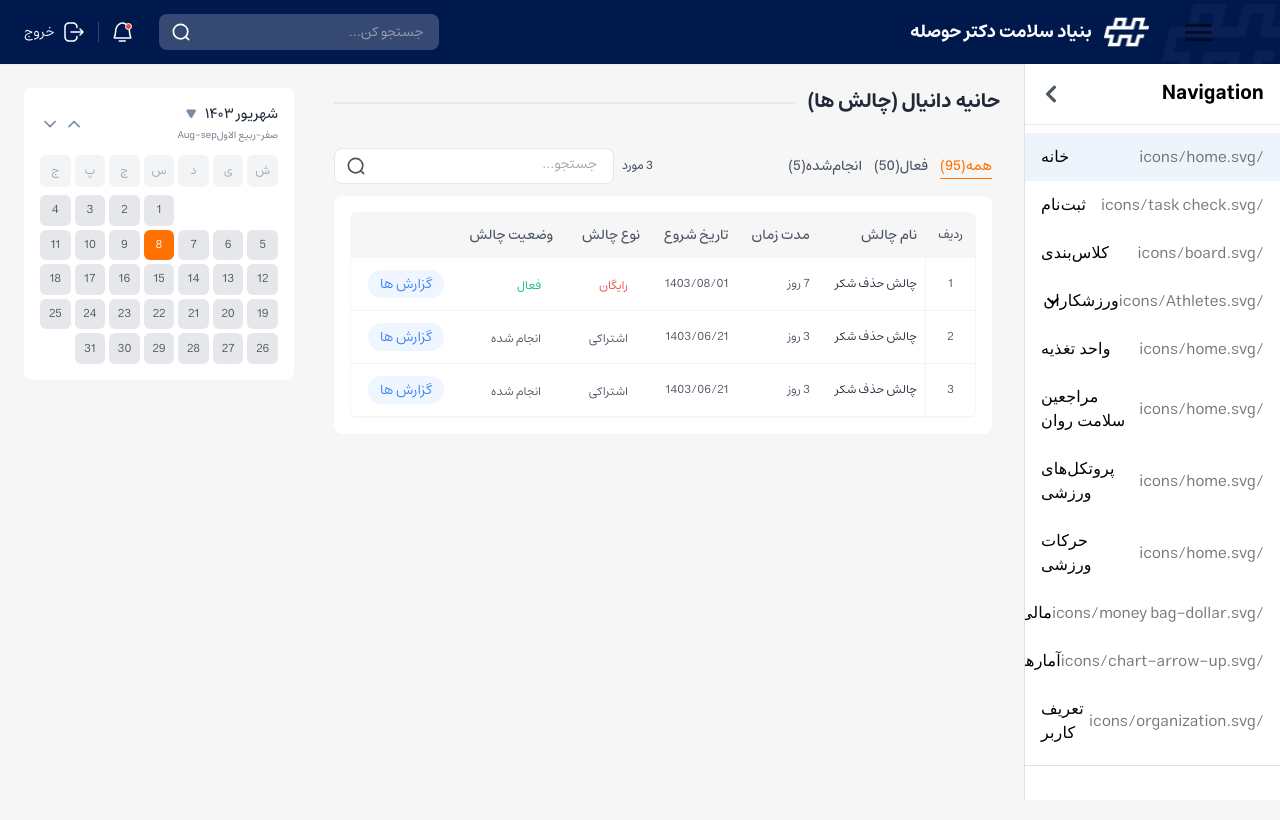
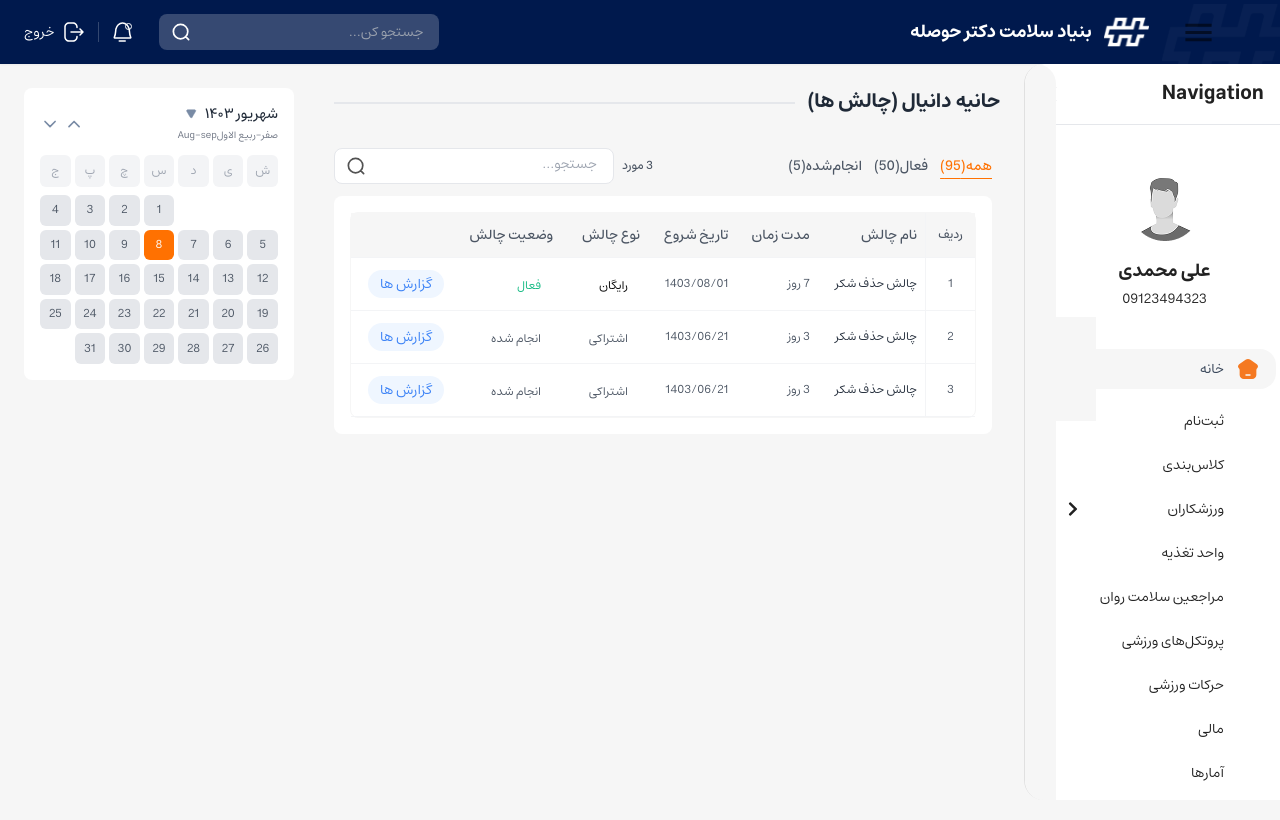
Before and after one commit to mirnajafi/ERP_hoseleh_V1.0, a Next.js app: page / in a window 1280 px wide. Both pictures are taken after a click on the button 1198 px from the left and 32 px from the top of the page. Shown: the top 820 px of the page. Built offline with nearby package versions, Linux system fonts and the light colour scheme; a web font is replaced by a local one.

Commit message:
many changes addedto the sidebar

```diff
--- a/src/components/layout/Header.tsx
+++ b/src/components/layout/Header.tsx
@@ -5,9 +5,22 @@ import SearchInput from "../SearchInput/SearchInput";
 import { useState } from "react";
 import Sidebar from "../sidebar/Sidebar";
 import SidebarToggle from "../sidebar/SidebarToggle";
+import { usePathname } from "next/navigation";
 
 const Header = () => {
   const [isSidebarOpen, setIsSidebarOpen] = useState(false);
+  const pathname = usePathname();
+
+  // Define the background color for the sidebar based on the current page
+  const getSidebarBgColor = () => {
+    if (pathname === "") return "bg-deep-blue";
+    if (pathname === "/register") return "bg-green";
+    if (pathname === "/classification") return "bg-orange";
+    if (pathname === "/athletes") return "bg-red";
+    return "bg-secondry-blue-900"; // Default color
+  };
+
+  const sidebarBgColor = getSidebarBgColor();
 
   return (
     <header className="h-16 bg-secondry-blue-900 shadow-sm fixed top-0 left-0 right-0 flex items-center justify-between px-6 overflow-hidden z-50">
@@ -20,7 +33,7 @@ const Header = () => {
       {/* Right Side Group */}
       <div className="flex items-center gap-3 pr-8">
         <SidebarToggle setIsOpen={setIsSidebarOpen} />
-        <Sidebar isOpen={isSidebarOpen} onClose={() => setIsSidebarOpen(false)} bgColor="bg-gray-900" />
+        <Sidebar isOpen={isSidebarOpen} onClose={() => setIsSidebarOpen(false)} bgColor={sidebarBgColor} />
         <img
           src="/icons/logo.svg"
           alt="logo"
--- a/src/components/layout/Sidebar/SubMenu.tsx
+++ b/src/components/layout/Sidebar/SubMenu.tsx
@@ -9,9 +9,6 @@ interface SubMenuProps {
 export default function SubMenu({ items }: SubMenuProps) {
   return (
     <div className="mr-4 mt-1 relative">
-      {/* Vertical connecting line - positioned to align with icons */}
-      {/* <div className="absolute left-[7px] h-full top-2 bottom-2 w-[1px] bg-white/10" /> */}
-
       {items.map((item, index) => (
         <div className="relative flex items-center gap-3 px-4" key={item.id}>
           <div className="relative">
@@ -37,8 +34,7 @@ export default function SubMenu({ items }: SubMenuProps) {
 
           <Link
             href={item.path}
-            // className="flex items-center gap-3 px-4 py-2 text-white/70 hover:bg-white/10 rounded-lg relative"
-            className="flex items-center gap-3 pr-1 py-2 text-white hover:bg-white/10 rounded-lg w-full"
+            className="flex items-center gap-3 pr-1 py-2 text-black hover:bg-white/10 rounded-lg w-full"
             style={{
               opacity: 0.93 - index * 0.3, // Slightly reduced fade effect
             }}
--- a/src/components/layout/Sidebar/UserSection.tsx
+++ b/src/components/layout/Sidebar/UserSection.tsx
@@ -12,9 +12,9 @@ export default function UserSection() {
       </div>
 
       <div className="mt-3 text-center">
-        <h2 className="text-white font-bold text-lg">علی محمدی</h2>
+        <h2 className=" font-bold text-lg">علی محمدی</h2>
         <div className="flex items-center gap-2 justify-center mt-1">
-          <span className="text-white/70 text-sm">09123494323</span>
+          <span className=" text-sm">09123494323</span>
         </div>
       </div>
     </div>
--- a/src/components/sidebar/Sidebar.tsx
+++ b/src/components/sidebar/Sidebar.tsx
@@ -1,24 +1,35 @@
 "use client";
 import { useEffect, useState } from "react";
-import { Drawer, List, ListItem, ListItemButton, ListItemIcon, ListItemText, Divider } from "@mui/material";
-import SidebarMenu from "./SidebarMenu";
+import { Drawer, List, Divider } from "@mui/material";
+import { FaChevronLeft, FaChevronDown, FaChevronRight } from "react-icons/fa";
+import { usePathname } from "next/navigation";
+import UserSection from "../layout/Sidebar/UserSection";
 import { menuItems } from "@/data/menuItems";
-import { usePathname } from "next/navigation";
-import { FaChevronLeft } from "react-icons/fa";
 
 interface SidebarProps {
-  bgColor?: string;
+  bgColor?: string; // Background color of the sidebar
   isOpen: boolean;
   onClose: () => void;
 }
 
-const Sidebar: React.FC<SidebarProps> = ({ bgColor = "bg-gray-900", isOpen, onClose }) => {
-  const pathname = usePathname();
+const Sidebar: React.FC<SidebarProps> = ({ bgColor = "bg-secondry-blue-900", isOpen, onClose }) => {
   const [sidebarWidth, setSidebarWidth] = useState(isOpen ? "256px" : "0px");
+  const [openSubmenus, setOpenSubmenus] = useState<Record<string, boolean>>({});
+  const pathname = usePathname(); // eslint-disable-line @typescript-eslint/no-unused-vars
 
   useEffect(() => {
     setSidebarWidth(isOpen ? "256px" : "0px");
   }, [isOpen]);
+
+  const toggleSubmenu = (id: string) => {
+    setOpenSubmenus((prev) => ({
+      ...prev,
+      [id]: !prev[id],
+    }));
+  };
+
+  // Determine text color based on background color
+  const textColor = bgColor.includes("dark") ? "text-white" : "text-black";
 
   return (
     <>
@@ -31,14 +42,23 @@ const Sidebar: React.FC<SidebarProps> = ({ bgColor = "bg-gray-900", isOpen, onCl
         sx={{
           "& .MuiDrawer-paper": {
             width: sidebarWidth,
-            backgroundColor: bgColor.includes("dark") ? "#1E1E1E" : "#ffffff",
-            color: bgColor.includes("dark") ? "#ffffff" : "#000000",
+            backgroundColor: bgColor,
+            color: textColor,
             transition: "width 0.3s ease-in-out",
             marginTop: "4rem", // Push sidebar down below the header
             height: "calc(100vh - 4rem)", // Make sure it doesn't overlap the header
+            borderTopLeftRadius: "20px", // Curved top-left edge
+            borderBottomLeftRadius: "20px", // Curved bottom-left edge
+            overflow: "hidden", // Hide scrollbar
           },
         }}
       >
+        {/* Curved connector to main content */}
+        <div className="absolute -left-[0.55rem] top-0 w-10 h-8">
+          <div className="w-full h-full bg-dashboard-bg rounded-tr-[1.25rem]" />
+        </div>
+        <div className="absolute top-8 left-0 w-[1.92rem] h-full bg-dashboard-bg"></div>
+
         {/* Sidebar Header */}
         <div className="flex justify-between items-center p-4 border-b">
           <h2 className="text-xl font-semibold">Navigation</h2>
@@ -49,7 +69,77 @@ const Sidebar: React.FC<SidebarProps> = ({ bgColor = "bg-gray-900", isOpen, onCl
 
         {/* Sidebar Menu */}
         <List>
-          <SidebarMenu menuItems={menuItems} pathname={pathname} />
+          <div className="h-full pt-8 pl-6">
+            {/* User Profile Section */}
+            <UserSection />
+
+            {/* Menu Items */}
+            <div className="mt-10 pr-1 space-y-1">
+              {menuItems.map((item) => (
+                <div key={item.id} className="mb-3 relative">
+                  {item.isActive && (
+                    <>
+                      {/* Left side curved connectors */}
+                      <div className="absolute left-[7px] -top-[32px] w-10 h-8 bg-dashboard-bg">
+                        <div className="w-full h-full" style={{ backgroundColor: bgColor }} />
+                      </div>
+                      <div className="absolute left-[7px] -bottom-[32px] w-10 h-8 bg-dashboard-bg">
+                        <div className="w-full h-full" style={{ backgroundColor: bgColor }} />
+                      </div>
+                    </>
+                  )}
+
+                  <div
+                    className={`flex items-center justify-between px-4 py-2 ${
+                      item.isActive
+                        ? "bg-dashboard-bg text-slate-700 rounded-r-2xl"
+                        : "hover:bg-white/10 rounded-lg"
+                    }`}
+                    onClick={() => item.subItems && toggleSubmenu(item.id)}
+                  >
+                    <div className="flex items-center gap-3">
+                      <img
+                        src={item.icon}
+                        alt={item.title}
+                        className={`w-6 h-6 ${
+                          item.isActive ? 'brightness-0' : 'brightness-0 invert'
+                        }`}
+                        style={
+                          item.isActive
+                            ? {
+                                filter:
+                                  'invert(45%) sepia(99%) saturate(1234%) hue-rotate(346deg) brightness(98%) contrast(96%)',
+                              }
+                            : {}
+                        }
+                      />
+                      <span className="text-sm">{item.title}</span>
+                    </div>
+                    {item.subItems && (
+                      <span>
+                        {openSubmenus[item.id] ? <FaChevronDown size={16} /> : <FaChevronRight size={16} />}
+                      </span>
+                    )}
+                  </div>
+                  {item.subItems && openSubmenus[item.id] && (
+                    <div className="ml-8 mt-1">
+                      {item.subItems.map((sub) => (
+                        <div
+                          key={sub.id}
+                          className={`flex items-center gap-3 px-4 py-2 hover:bg-white/10 rounded-lg transition-colors duration-200 ${
+                            pathname === sub.path ? "bg-white/10" : ""
+                          }`}
+                        >
+                          <img src="/icons/radio_checked.svg" alt="subItemIcon" className="w-4 h-4" />
+                          <span className="text-sm">{sub.title}</span>
+                        </div>
+                      ))}
+                    </div>
+                  )}
+                </div>
+              ))}
+            </div>
+          </div>
         </List>
 
         <Divider />
--- a/src/components/sidebar/SidebarMenu.tsx
+++ b/src/components/sidebar/SidebarMenu.tsx
@@ -4,6 +4,7 @@ import { ListItem, ListItemButton, ListItemIcon, ListItemText, Collapse, List }
 import ExpandMore from "@mui/icons-material/ExpandMore";
 import ExpandLess from "@mui/icons-material/ExpandLess";
 import Link from "next/link";
+import Image from "next/image";
 
 interface SidebarMenuProps {
   menuItems: MenuItems;
@@ -26,13 +27,17 @@ const SidebarMenu: React.FC<SidebarMenuProps> = ({ menuItems, pathname }) => {
             {item.path ? (
               <Link href={item.path} className="w-full">
                 <ListItemButton selected={pathname === item.path}>
-                  <ListItemIcon>{item.icon}</ListItemIcon>
+                  <ListItemIcon>
+                    <Image src={item.icon} alt={item.title} width={24} height={24} />
+                  </ListItemIcon>
                   <ListItemText primary={item.title} />
                 </ListItemButton>
               </Link>
             ) : (
               <ListItemButton onClick={() => toggleSubMenu(item.id)}>
-                <ListItemIcon>{item.icon}</ListItemIcon>
+                <ListItemIcon>
+                  <Image src={item.icon} alt={item.title} width={24} height={24} />
+                </ListItemIcon>
                 <ListItemText primary={item.title} />
                 {openSubMenus[item.id] ? <ExpandLess /> : <ExpandMore />}
               </ListItemButton>
--- a/src/types/menu.ts
+++ b/src/types/menu.ts
@@ -1,4 +1,4 @@
-export interface SubMenu {
+export interface SubMenuItem {
   id: string;
   title: string;
   path: string;
@@ -11,7 +11,7 @@ export interface MenuItem {
   icon: string;
   path?: string;
   isActive: boolean;
-  subItems?: SubMenu[];
+  subItems?: SubMenuItem[];
 }
 
 export type MenuItems = MenuItem[];
--- a/tailwind.config.ts
+++ b/tailwind.config.ts
@@ -10,6 +10,11 @@ const config: Config = {
   theme: {
     extend: {
       colors: {
+        "deep-blue": "#1E3A8A",
+        "green": "#10B981",
+        "orange": "#F97316",
+        "red": "#EF4444",
+        "yellow": "#FBBF24",
         background: "var(--background)",
         foreground: "var(--foreground)",
         secondry: {
```
Also changed, not shown: src/data/MenuItem.tsx (added, +75 -0 lines), src/data/menuItems.ts (+7 -6 lines).
